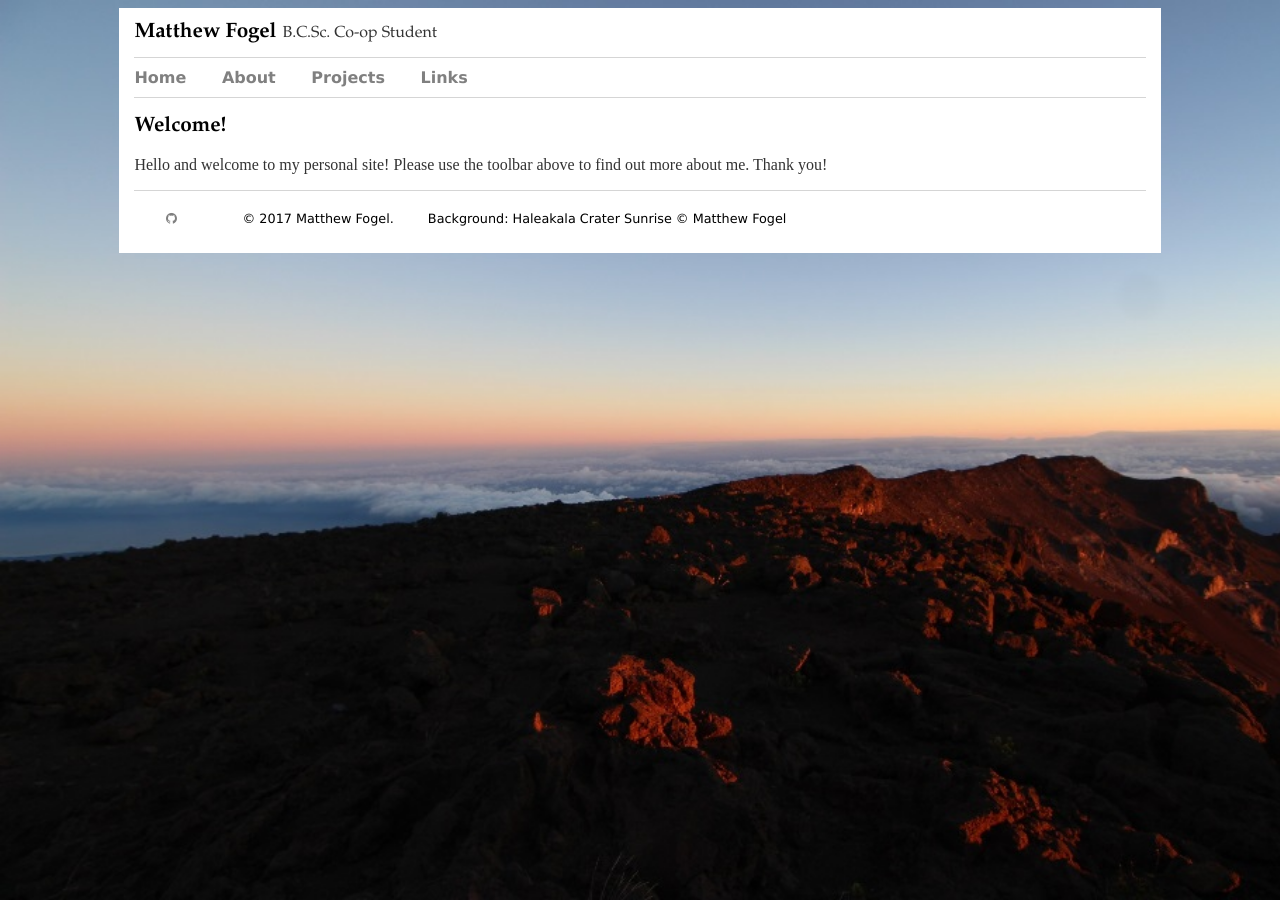
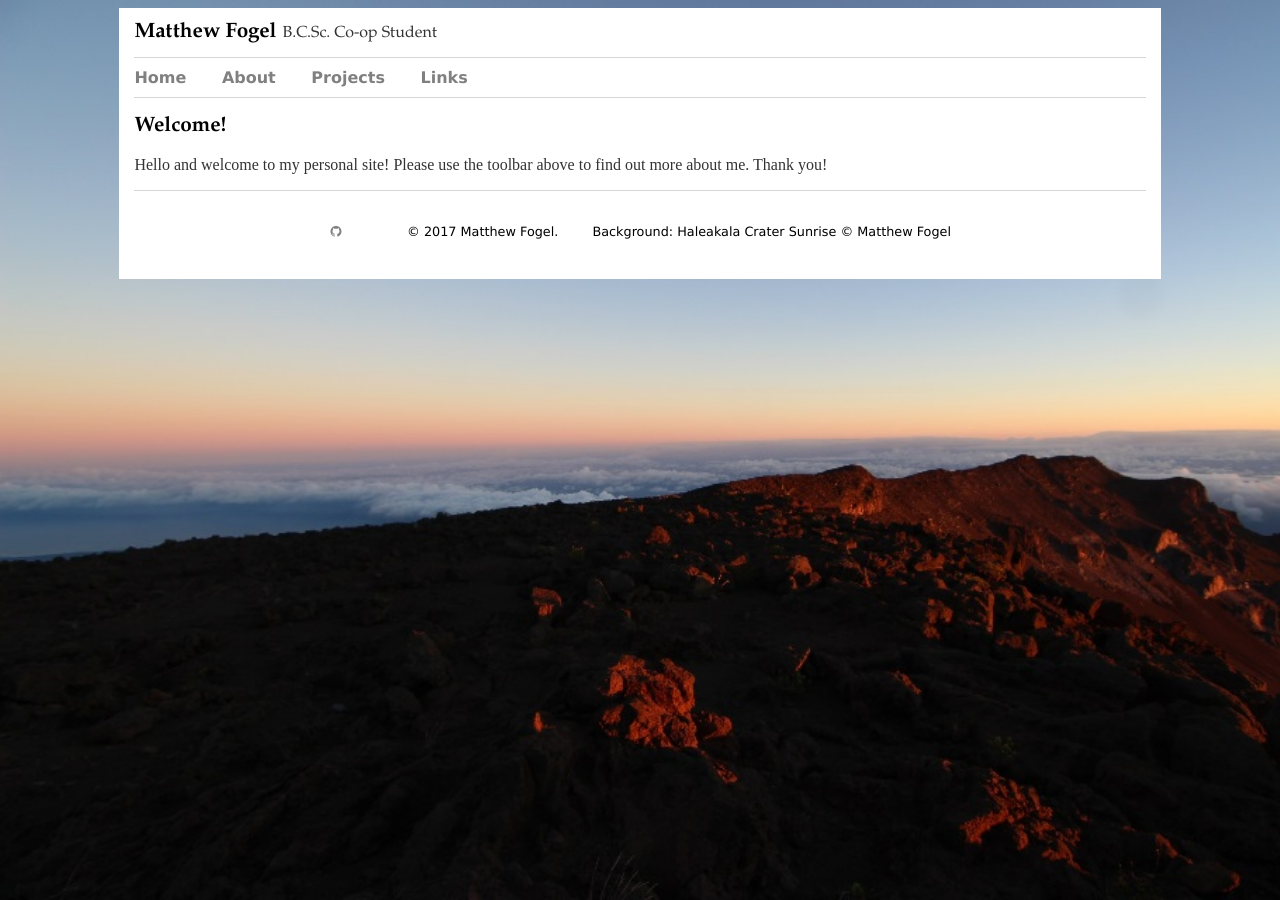
Before and after one commit to matthew-fogel/matthew-fogel.github.io, a Jekyll site: the page built from index.html, in a window 1280 px wide. Built offline with Jekyll 4.4.1, drawn with Linux system fonts in a browser that asks for light colours.

Commit message:
fix - Remove footer display options for now
using inline or inline-block even when setting margin to auto will not center elements in footer

```diff
--- a/css/main.css
+++ b/css/main.css
@@ -69,8 +69,6 @@ footer ul {
   list-style: none;
   font-weight: normal;
   text-align: center;
-  display: inline;
-  margin: auto;
 }
 
 nav ul li, footer ul li {
```
